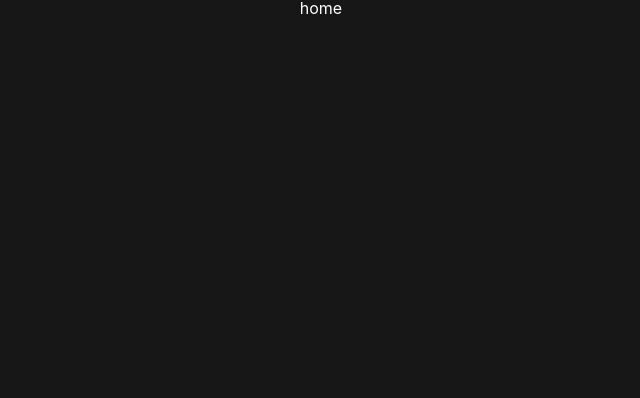
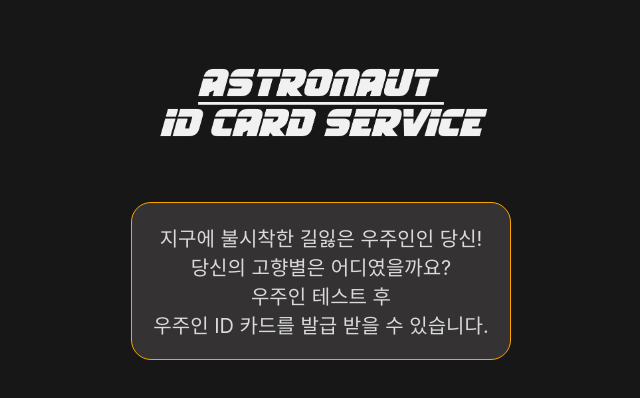
Before and after one commit to TEAM-WooKa/ASTRONAUT, a Next.js app: page / in a window 1280 px wide. Shown: the top 398 px of the page, without its empty margins (319-959 px from the left). Built offline with nearby package versions, Linux system fonts and the light colour scheme.

Commit message:
feat: main top component

```diff
--- a/src/pages/index.tsx
+++ b/src/pages/index.tsx
@@ -1,7 +1,44 @@
+import Button from '@/component/common/Button';
 import withLayout from '@/component/hoc/withLayout';
+import Image from 'next/image';
+import styled from 'styled-components';
 
 function Home() {
-  return <>home</>;
+  return (
+    <Wrapper>
+      <div>
+        <MainLogoWrapper>
+          <Image src={'/main_logo.png'} alt="logo" width={380} height={80} />
+        </MainLogoWrapper>
+        <TextWrapper>
+          <p>지구에 불시착한 길잃은 우주인인 당신!</p>
+          <p>당신의 고향별은 어디였을까요?</p>
+          <p>우주인 테스트 후</p>
+          <p>우주인 ID 카드를 발급 받을 수 있습니다.</p>
+        </TextWrapper>
+      </div>
+    </Wrapper>
+  );
 }
 
+const Wrapper = styled.div`
+  display: flex;
+  flex-direction: column;
+  justify-content: space-between;
+`;
+
+const MainLogoWrapper = styled.div`
+  margin: 60px 0;
+`;
+const TextWrapper = styled.div`
+  color: ${(props) => props.theme.colors.bg2};
+  background-color: ${(props) => props.theme.colors.main2};
+  border: 1px solid ${(props) => `${props.theme.colors.sub3}`};
+  padding: 20px 0;
+  text-align: center;
+  line-height: normal;
+  font-size: 20px;
+  border-radius: 20px;
+`;
+
 export default withLayout(Home, 'title', 'desc');
```
Also changed, not shown: public/main_logo.png (added).
